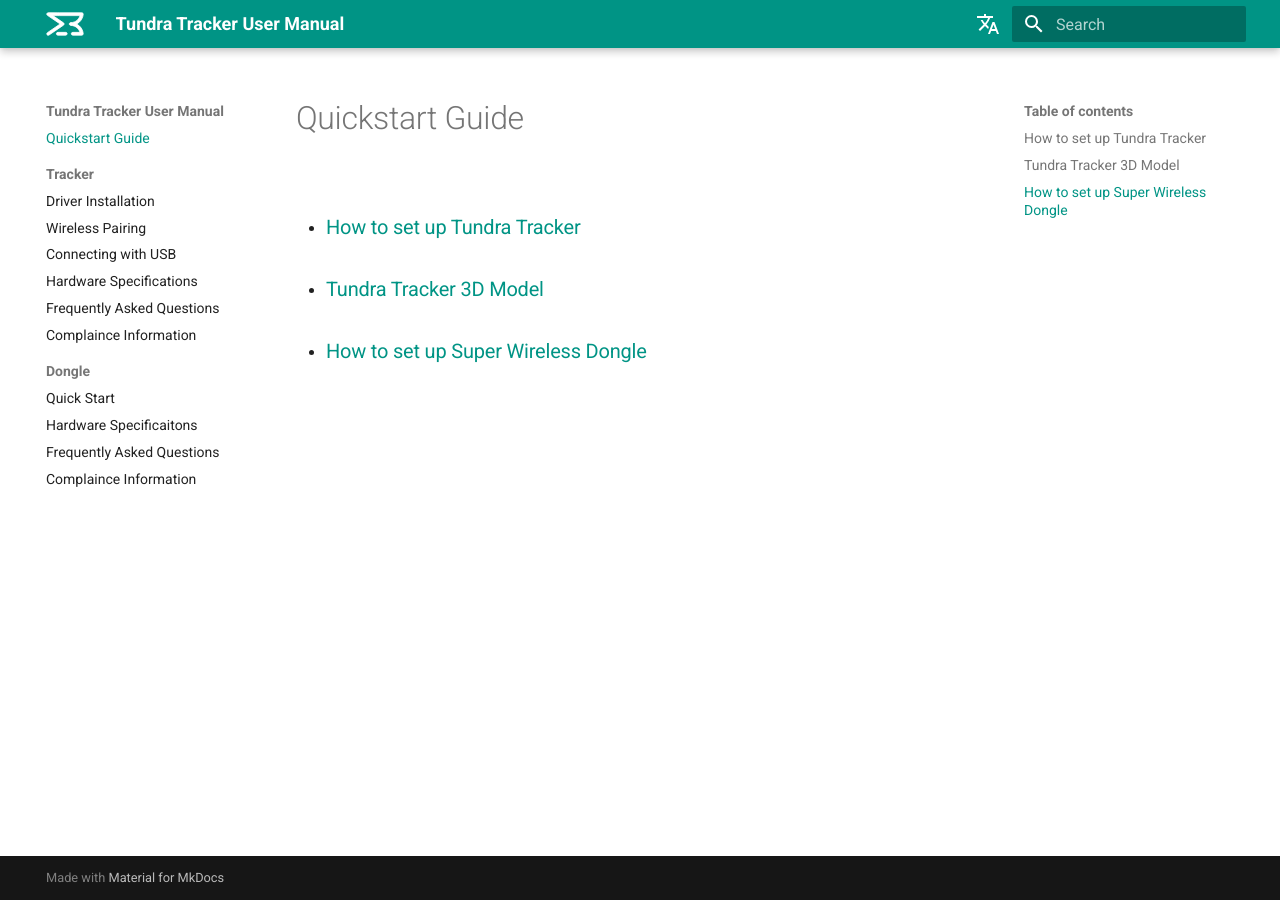
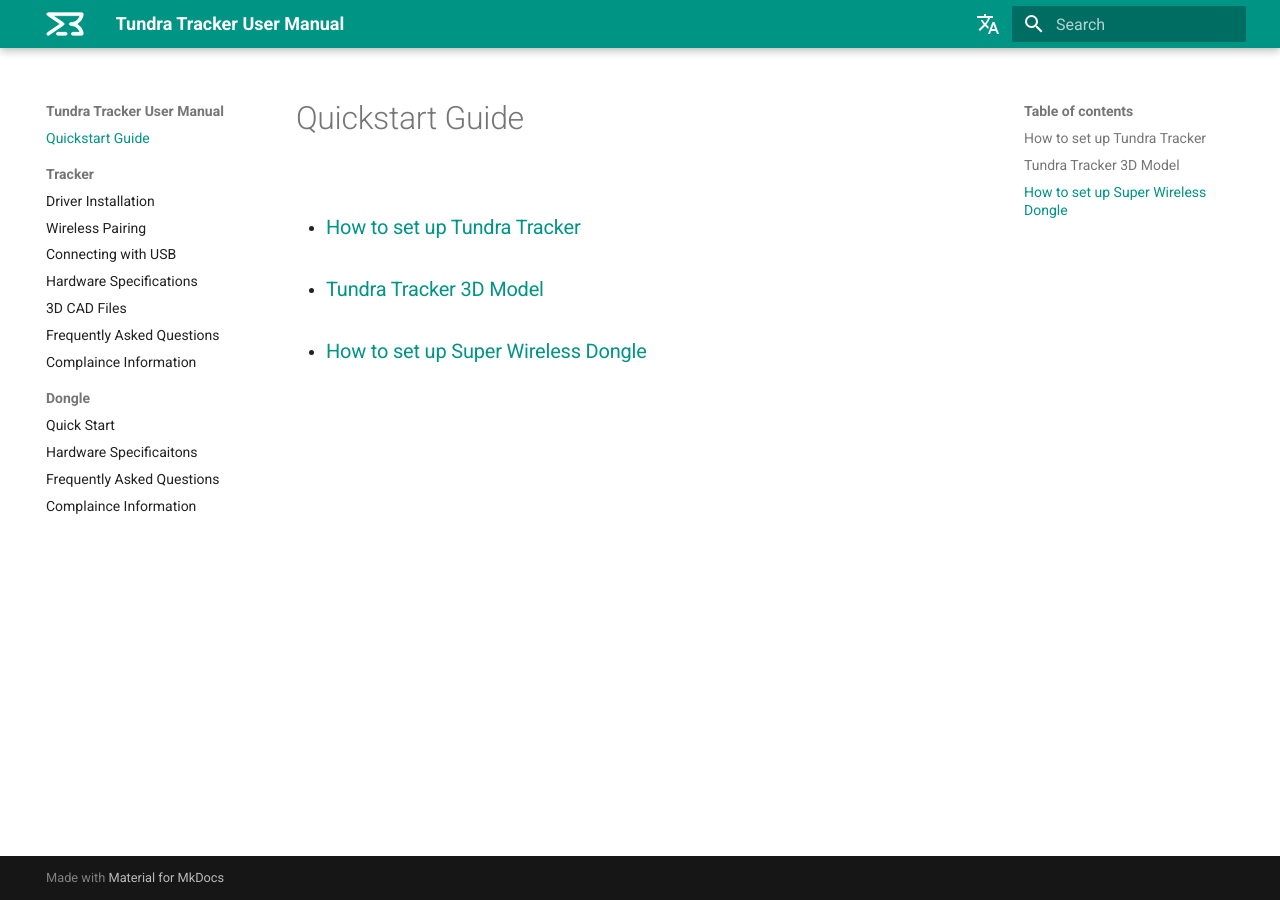
Before and after one commit to tundra-labs/tundra-tracker-docs, an MkDocs documentation site: the page built from docs/index.md, in a window 1280 px wide. Built offline with MkDocs 1.6.1 and Material for MkDocs 9.7.7, drawn with Linux system fonts in a browser that asks for light colours; comment, search, counter and statistics services are not loaded.

Commit message:
add 3d files to index

```diff
--- a/mkdocs.yml
+++ b/mkdocs.yml
@@ -47,6 +47,7 @@
     - Wireless Pairing: 'wireless_pairing.md'
     - Connecting with USB: 'connecting_by_usb.md'
     - Hardware Specifications: 'tracker_hardware.md'
+    - 3D CAD Files: 'tracker_customization.md'
     - Frequently Asked Questions: 'tracker_faq.md'
     - Complaince Information: 'tracker_compliance.md'
   - Dongle:
```
